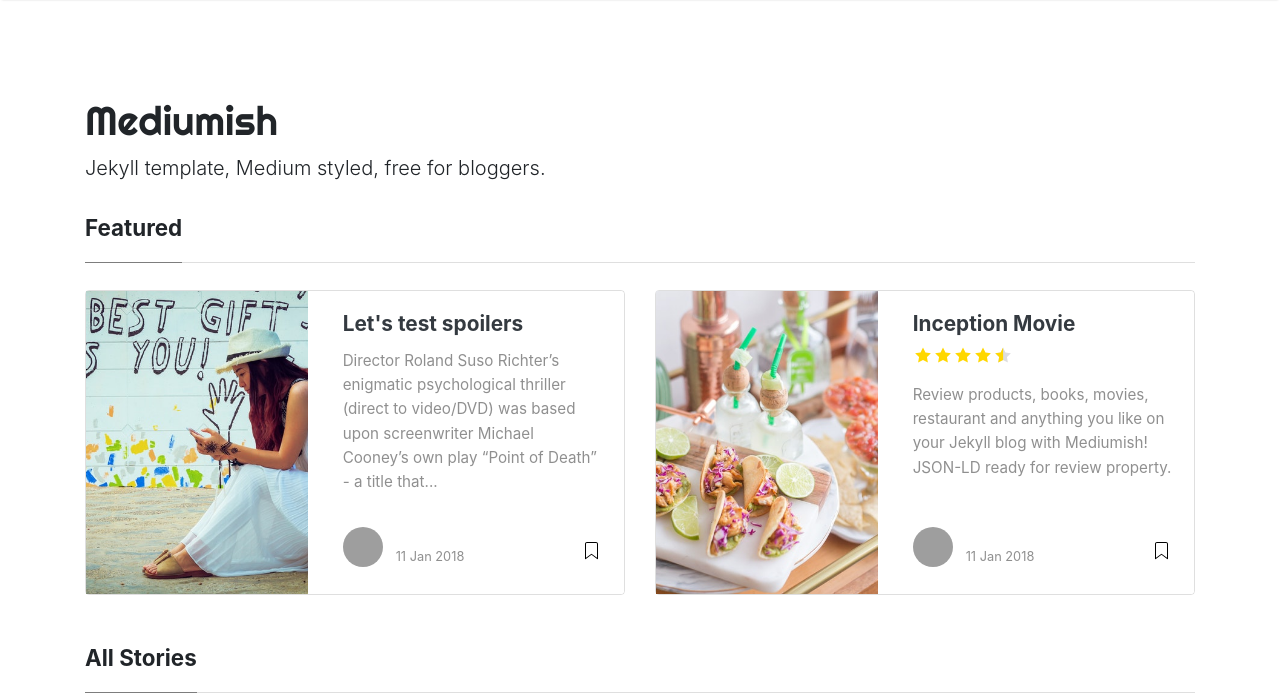
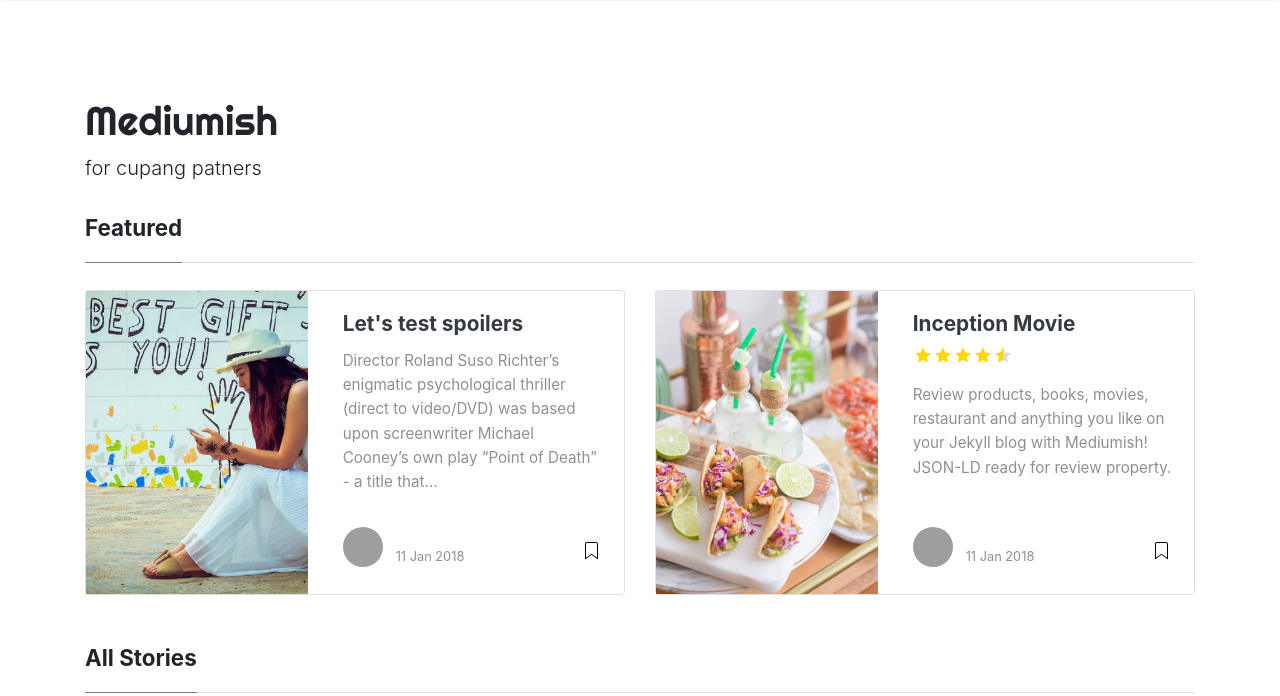
Before and after one commit to supruri/test, a Jekyll site: the page built from index.html, in a window 1280 px wide and 900 px high, cut to the strip 0-696 px from the top of the window. Built offline with Jekyll 4.4.1, drawn with Linux system fonts in a browser that asks for light colours; nearby versions of some CDN libraries; the list of posts is cut into pages by our own code; grey boxes are pictures that could not be loaded.

Commit message:
Update _config.yml

```diff
--- a/_config.yml
+++ b/_config.yml
@@ -1,7 +1,7 @@
 # Site
 name: "Mediumish"
 title: "Mediumish"
-description: "Jekyll template, Medium styled, free for bloggers."
+description: "for cupang patners"
 logo: 'assets/images/logo.png'
 favicon: 'assets/images/logo.png'
 baseurl: /test
```
